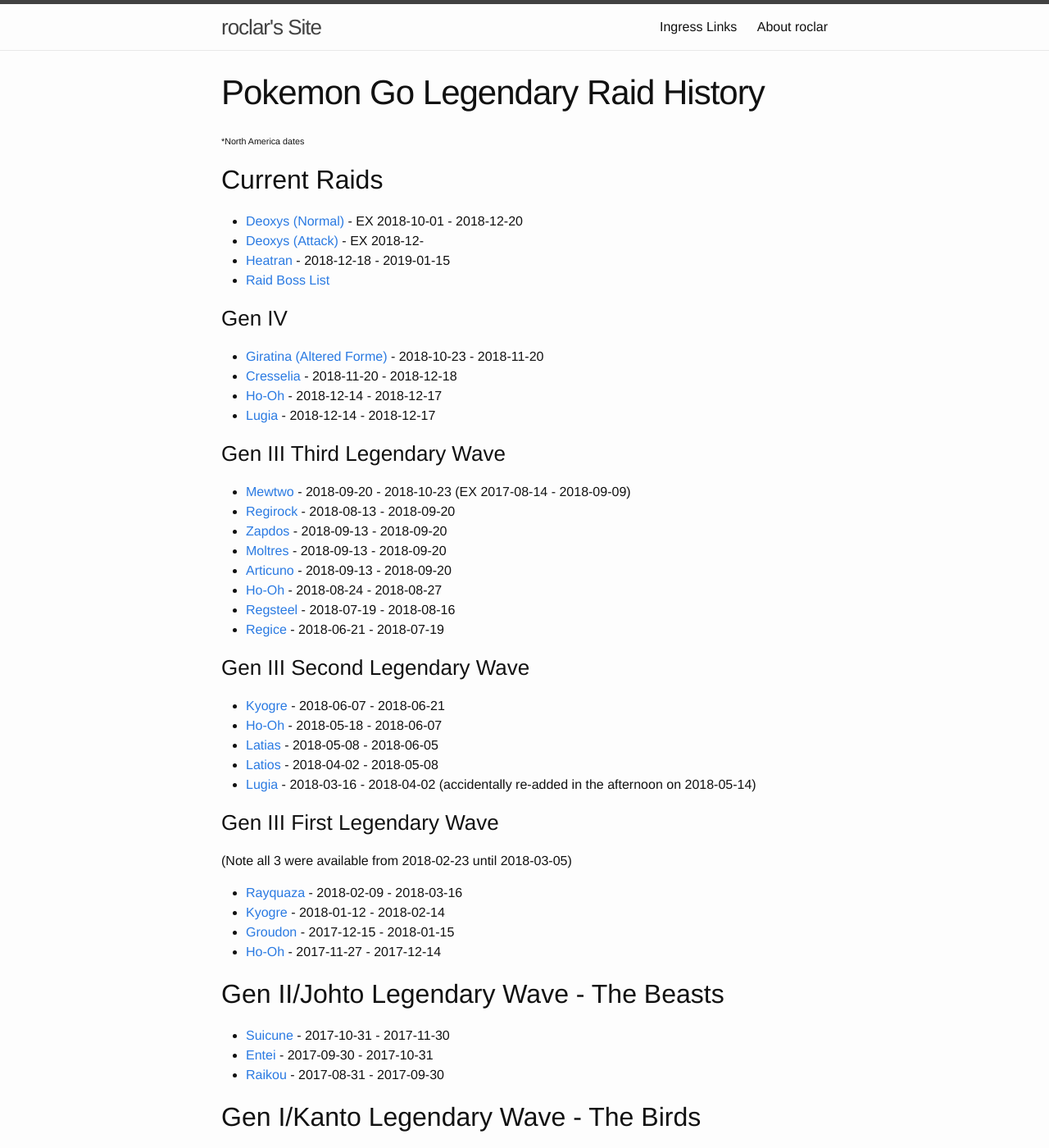
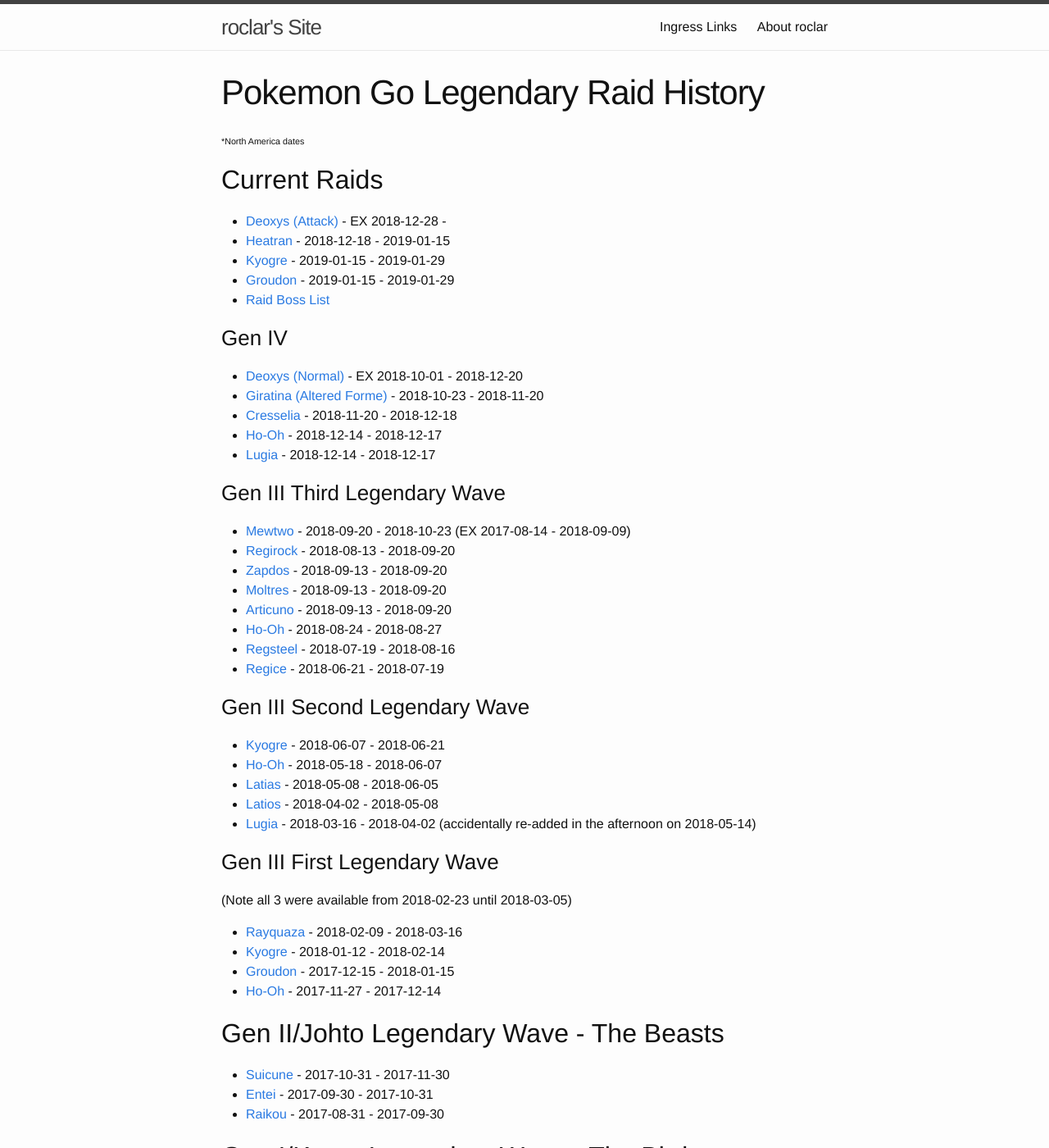
Before and after one commit to roclar/roclar.github.io, a Jekyll site: the page built from PoGoLegendaryHistory.md, in a window 1280 px wide and 1400 px high. Shown: the whole window at 82% size. Built offline with Jekyll 4.4.1, drawn with Linux system fonts in a browser that asks for light colours; some of the changed text lies outside the part shown.

Commit message:
Added return of Kyogre and Groudon for Hoenn event

```diff
--- a/PoGoLegendaryHistory.md
+++ b/PoGoLegendaryHistory.md
@@ -6,12 +6,14 @@
 ###### *North America dates
 
 ## Current Raids
-- [Deoxys (Normal)](https://db.pokemongohub.net/pokemon/386) - EX 2018-10-01 - 2018-12-20
-- [Deoxys (Attack)](https://db.pokemongohub.net/pokemon/386?form=Attack) - EX 2018-12-
+- [Deoxys (Attack)](https://db.pokemongohub.net/pokemon/386?form=Attack) - EX 2018-12-28 -
 - [Heatran](https://db.pokemongohub.net/pokemon/485) - 2018-12-18 - 2019-01-15
+- [Kyogre](https://db.pokemongohub.net/pokemon/382) - 2019-01-15 - 2019-01-29
+- [Groudon](https://db.pokemongohub.net/pokemon/383) - 2019-01-15 - 2019-01-29
 - [Raid Boss List](https://pokemongo.gamepress.gg/raid-boss-list)
 
 ### Gen IV
+- [Deoxys (Normal)](https://db.pokemongohub.net/pokemon/386) - EX 2018-10-01 - 2018-12-20
 - [Giratina (Altered Forme)](https://db.pokemongohub.net/pokemon/487?form=Altered) - 2018-10-23 - 2018-11-20
 - [Cresselia](https://db.pokemongohub.net/pokemon/488) - 2018-11-20 - 2018-12-18
 - [Ho-Oh](https://db.pokemongohub.net/pokemon/250) - 2018-12-14 - 2018-12-17
```
Also changed, not shown: other parts of PoGoLegendaryHistory.md (+1 -0 lines).
